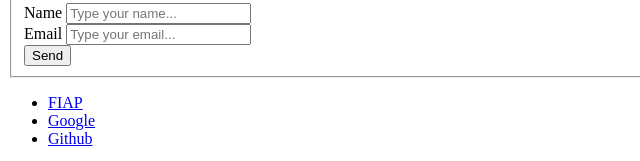
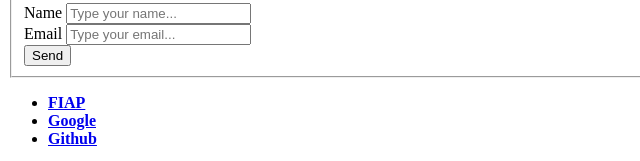
Before and after one commit to CauaMachad0/meu-primeiro-projeto, a plain HTML site: page mreu-projeto1/index.html in a window 1280 px wide. Shown: the part 822-983 px from the top of the page, 0-640 px from the left. Drawn offline with Linux system fonts and the light colour scheme.

Commit message:
Alterando os links da página.

```diff
--- a/mreu-projeto1/css/estilos-paginas-1.css
+++ b/mreu-projeto1/css/estilos-paginas-1.css
@@ -10,3 +10,8 @@ h1,
 h2 {
   font-family: serif;
 }
+
+/*Editando os links da barra de navegação*/
+nav a {
+  font-weight: bold;
+}
```
